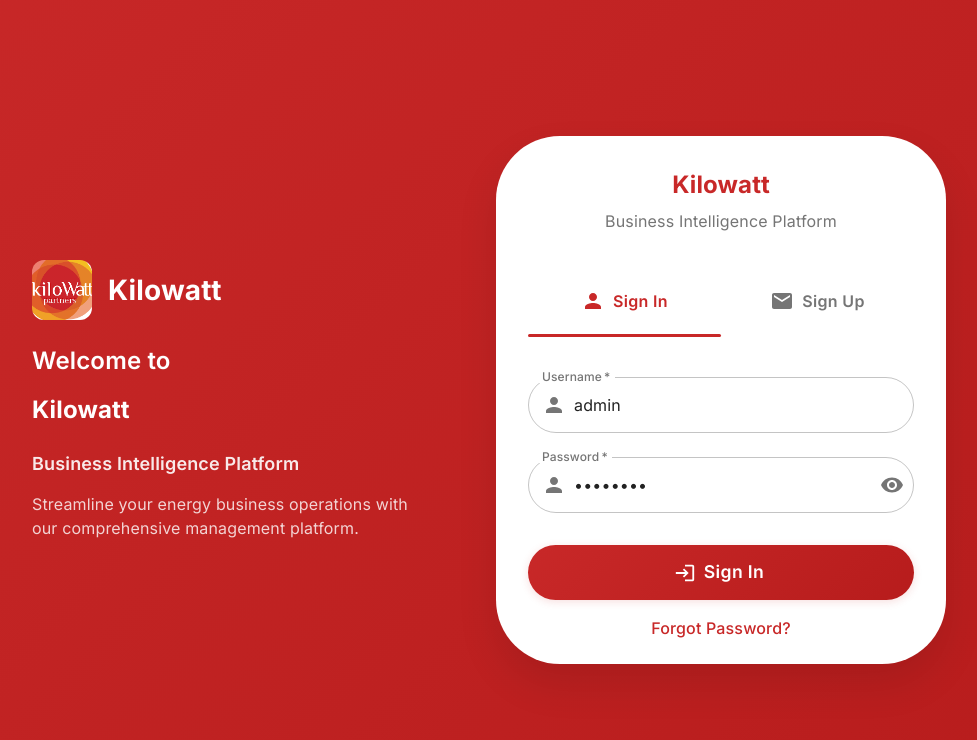
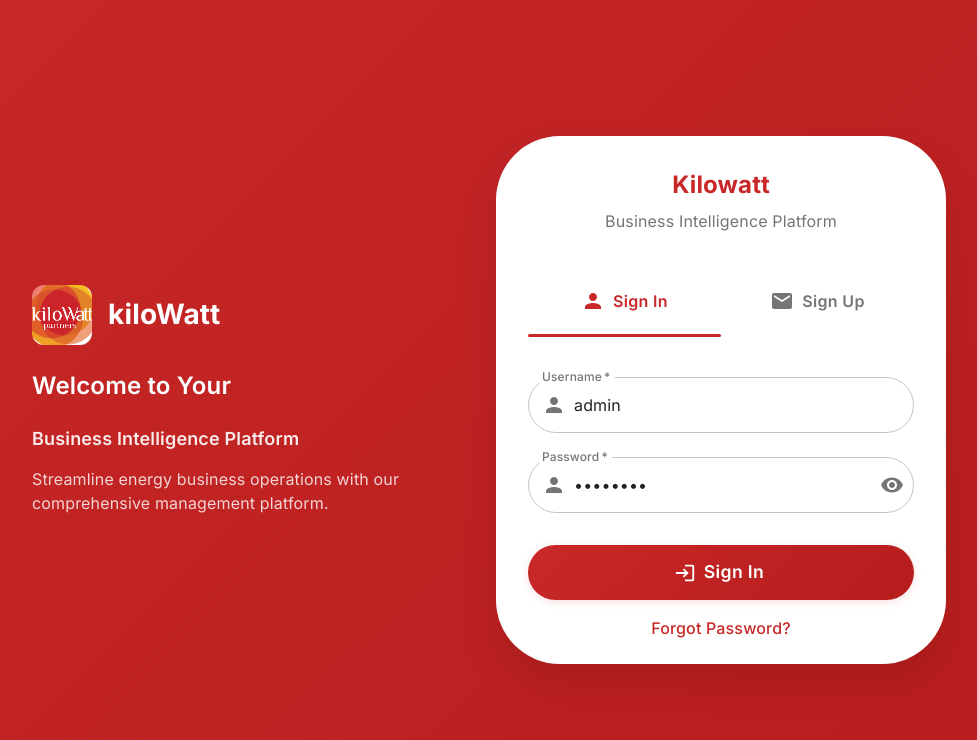
Before and after one commit to lcjthurston/Wireframe-Application-Plan, a React (Create React App) app in the folder 1-frontend-app/: page / in a window 1280 px wide. Shown: the top 740 px of the page, without its empty margins (151-1128 px from the left). Built offline with nearby package versions, Linux system fonts and the light colour scheme.

Commit message:
Login Style changes

```diff
--- a/1-frontend-app/src/components/LoginPage/index.js
+++ b/1-frontend-app/src/components/LoginPage/index.js
@@ -129,20 +129,17 @@
                 style={{ width: 60, height: 60, marginRight: 16, borderRadius: 12 }}
               />
               <Typography variant="h3" sx={{ fontWeight: 700 }}>
-                Kilowatt
+                kiloWatt
               </Typography>
             </Box>
-            <Typography variant="h4" sx={{ fontWeight: 600, mb: 2 }}>
-              Welcome to
-            </Typography>
-            <Typography variant="h4" sx={{ fontWeight: 700, mb: 3 }}>
-              Kilowatt
+            <Typography variant="h4" sx={{ fontWeight: 600, mb: 3 }}>
+              Welcome to Your
             </Typography>
             <Typography variant="h6" sx={{ opacity: 0.9, maxWidth: 400 }}>
               Business Intelligence Platform
             </Typography>
             <Typography variant="body1" sx={{ opacity: 0.8, mt: 2, maxWidth: 400 }}>
-              Streamline your energy business operations with our comprehensive management platform.
+              Streamline energy business operations with our comprehensive management platform.
             </Typography>
           </Box>
 
```
